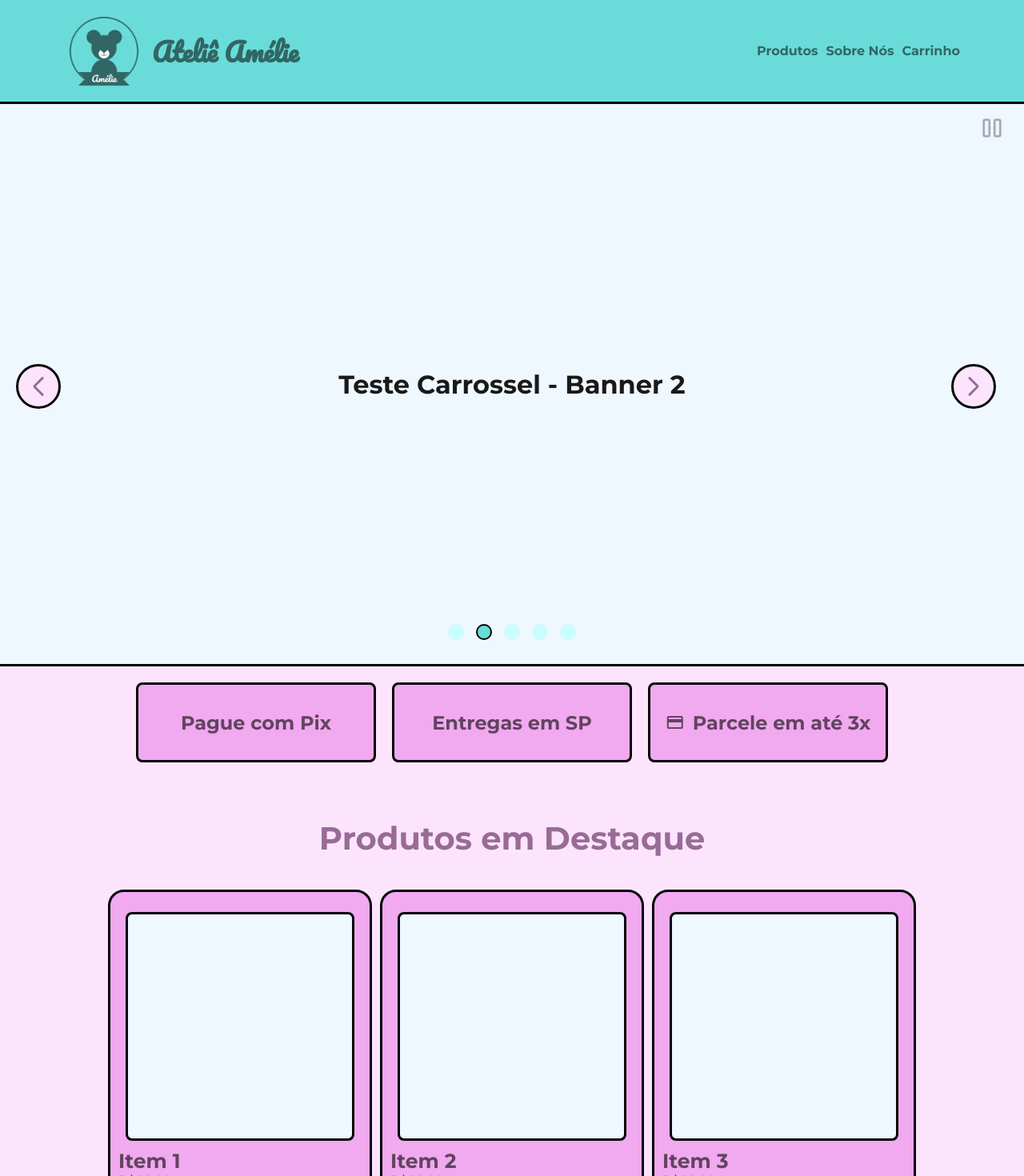
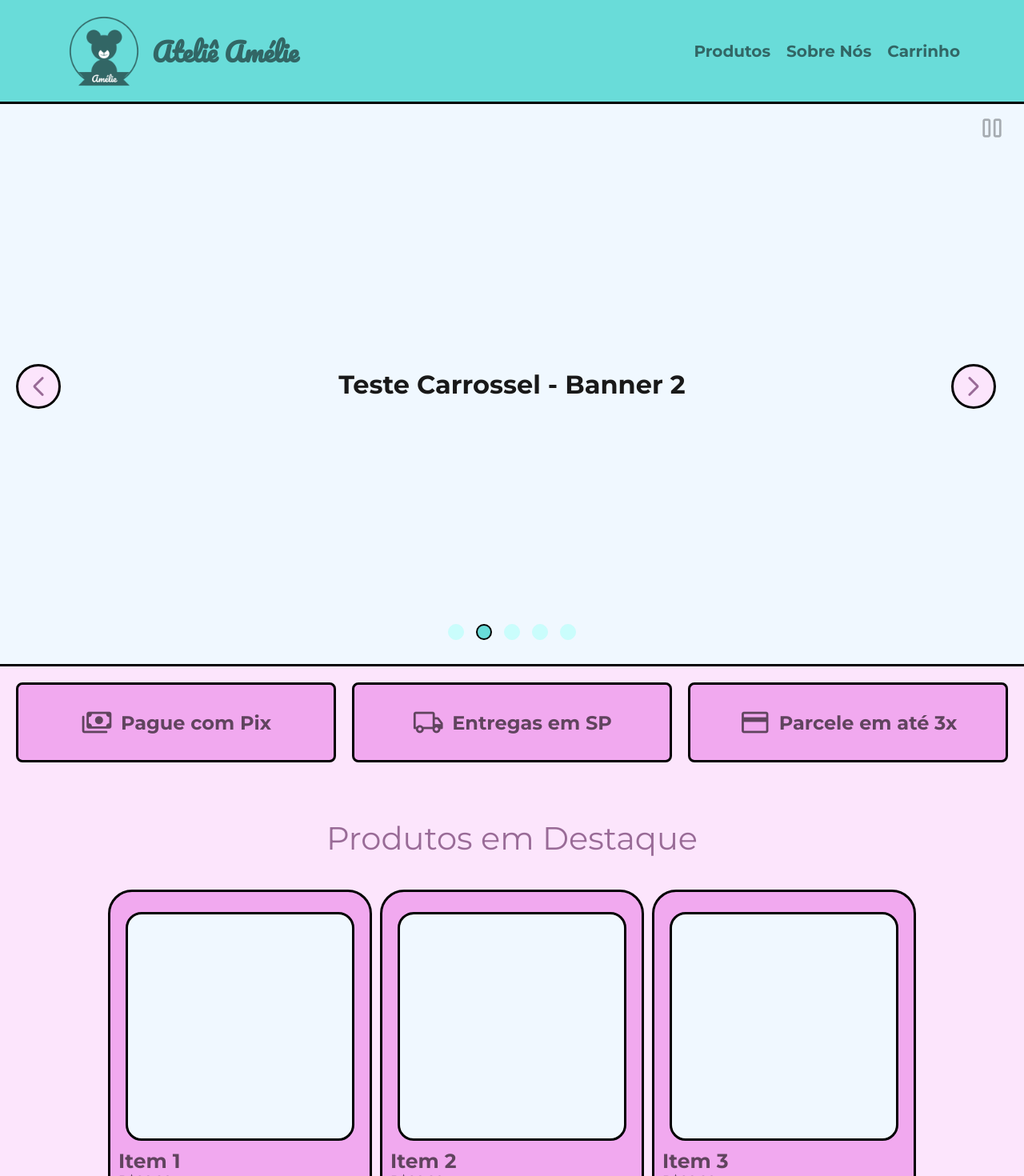
Before and after one commit to MrMystin/Atelie_Amelie, a React (Create React App) app in the folder frontend/: page / in a window 1280 px wide. Shown: the top 1470 px of the page at 80% size. Built offline with nearby package versions, Linux system fonts and the light colour scheme.

Commit message:
Fron WorkSpace to Local Machine (IgorSilva-S' Machine) - Final Steps

```diff
--- a/frontend/src/App.js
+++ b/frontend/src/App.js
@@ -2,6 +2,7 @@ import Header from './Components/Header';
 import Carousel from './Components/Carousel'
 import Infos from './Components/Infos';
 import Product from './Components/Product';
+import About from './Components/About'
 import Footer from './Components/Footer'
 
 function App() {
@@ -11,6 +12,7 @@ function App() {
       <Carousel/>
       <Infos/>
       <Product/>
+      <About/>
       <Footer/>
     </div>
   );
--- a/frontend/src/Components/About/index.js
+++ b/frontend/src/Components/About/index.js
@@ -4,7 +4,7 @@ import './style.css';
 const AboutUs = () => {
     return (
         <div className="aboutUs" id="aboutUs">
-            <p className='title'>Sobre nós</p>
+            <p className='sectionName'>Sobre nós</p>
             <div className="personPicture">
 
             </div>
--- a/frontend/src/Components/About/style.css
+++ b/frontend/src/Components/About/style.css
@@ -18,7 +18,7 @@
     background-image: url(../../assets/images/R.png);
 }
 
-.aboutUs .title {
+.aboutUs .sectionName {
     font-size: 40px;
     text-align: center;
     margin-bottom: 10px;
--- a/frontend/src/Components/Header/style.css
+++ b/frontend/src/Components/Header/style.css
@@ -62,7 +62,8 @@ nav ul {
   list-style: none;
   display: flex;
   justify-content: center;
-  gap: 10px;
+  gap: 20px;
+  font-size: 20px;
 }
 
 
--- a/frontend/src/Components/Infos/index.js
+++ b/frontend/src/Components/Infos/index.js
@@ -6,9 +6,15 @@ const Infos = () => {
   return (
     <section className="sectionInfos">
       <div>
+        <span class="material-symbols-rounded">
+          payments
+        </span>
         <h1>Pague com Pix</h1>
       </div>
       <div>
+        <span class="material-symbols-rounded">
+          local_shipping
+        </span>
         <h1>Entregas em SP</h1>
       </div>
       <div>
--- a/frontend/src/Components/Infos/style.css
+++ b/frontend/src/Components/Infos/style.css
@@ -8,7 +8,7 @@
 }
 
 .sectionInfos div {
-    width: 300px;
+    width: 400px;
     height: 100px;
     border-radius: 8px;
     border: 3px solid black;
@@ -19,9 +19,14 @@
     justify-content: center;
     align-items: center;
     gap: 10px;
+    transition-duration: .2s;
 }
 
 .sectionInfos div h1,
 .sectionInfos div span {
     color: var(--fg-P1);
 }
+
+.sectionInfos div span {
+    font-size: 40px;
+}
--- a/frontend/src/Components/Product/style.css
+++ b/frontend/src/Components/Product/style.css
@@ -14,7 +14,7 @@
   background-color: var(--bg-P1);
   width: 330px;
   height: 400px;
-  border-radius: 20px;
+  border-radius: 30px;
   display: flex;
   justify-content: center;
   flex-direction: column;
@@ -37,7 +37,7 @@
 .prodImage {
   width: 280px;
   height: 280px;
-  border-radius: 8px;
+  border-radius: 20px;
   background-color: aliceblue;
   border: 3px solid black;
   margin: 0 auto;
--- a/frontend/src/index.css
+++ b/frontend/src/index.css
@@ -56,6 +56,7 @@ code {
   font-size: 40px;
   padding: 0;
   margin: 40px 0;
+  font-weight: normal;
 }
 
 .yMeter {
```
